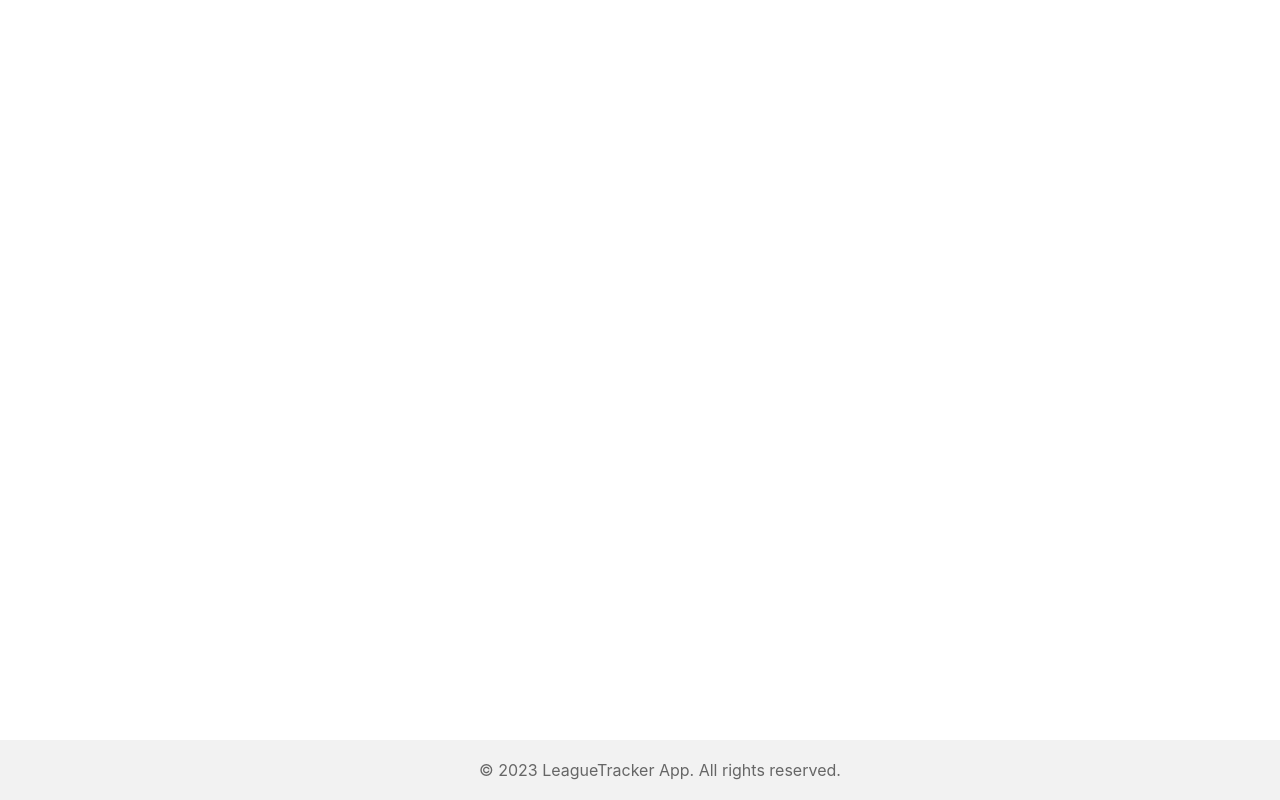
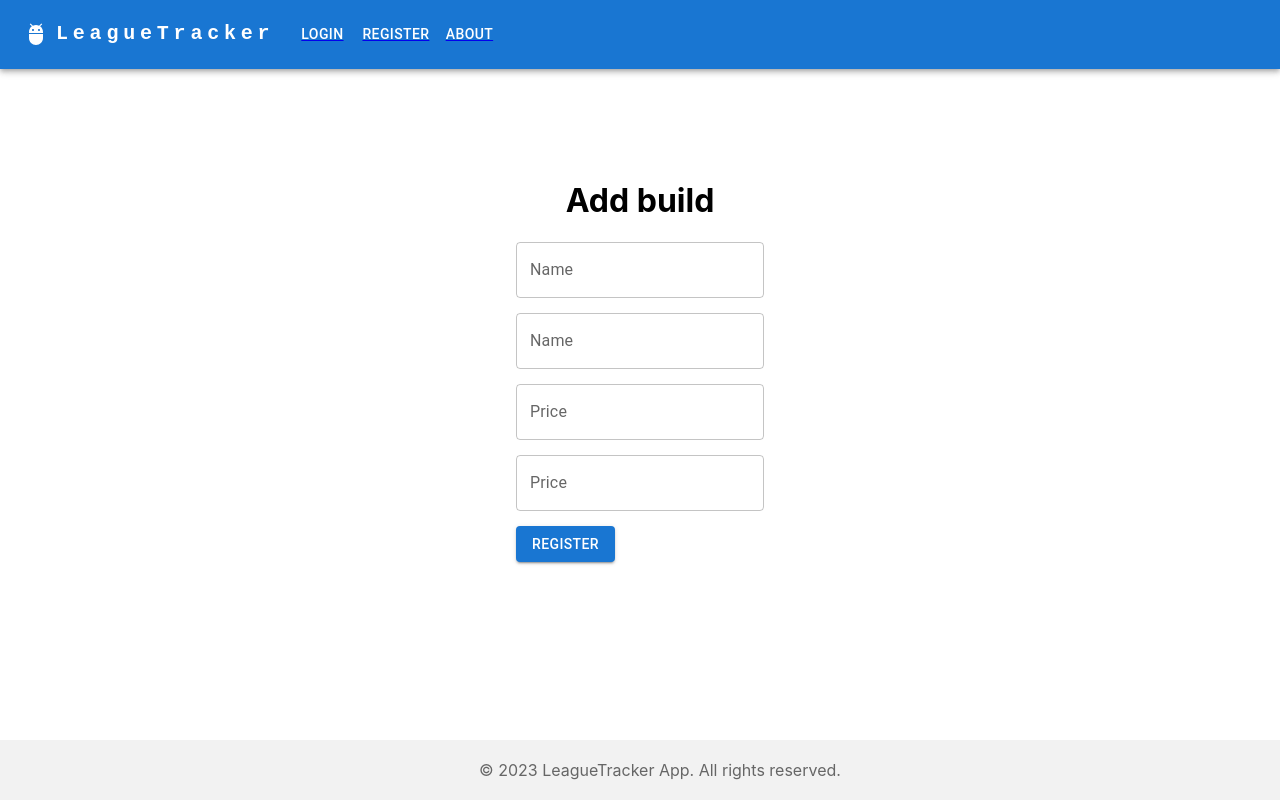
Before and after one commit to OresFCK/LeageTracker, a React (Create React App) app: page /addBuild in a window 1280 px wide. Built offline with nearby package versions, Linux system fonts and the light colour scheme.

Commit message:
needed forms

```diff
--- /dev/null
+++ b/src/forms/apis/formapi.js
@@ -0,0 +1,7 @@
+import axios from 'axios';
+
+const instance = axios.create({
+  baseURL: 'https://127.0.0.1:8000/api', // Replace with your API base URL
+});
+
+export default instance;
--- /dev/null
+++ b/src/forms/buildForm.js
@@ -0,0 +1,95 @@
+import  React, { useState } from 'react';
+import TextField from '@mui/material/TextField';
+import Button from '@mui/material/Button';
+import styled from 'styled-components';
+import axios from 'axios';
+import api from './apis/formapi'
+
+const Container = styled.div`
+  display: flex;
+  justify-content: center;
+  align-items: center;
+  height: 75vh;
+`;
+
+const FormContainer = styled.div`
+  text-align: center;
+`;
+
+const ItemForm = () => {
+    const [name, setName] = useState('');
+    const [items, setItems] = useState('');
+    const [cost, setCost] = useState('');
+    const [notes, setNotes] = useState('');
+
+    const handleSubmit = async (event) => {
+      event.preventDefault();
+
+      try {
+        const response = await api.post('/addBuild', {
+          name,
+          items,
+          cost,
+          notes,
+        });
+
+        console.log('Item added successfully');
+
+      } catch (error) {
+
+        console.error('Registration failed:', error);
+
+      }
+    };
+
+      return <Container>
+      <FormContainer>
+          <h1>Add build</h1>
+            <form onSubmit={handleSubmit}>
+
+              <TextField
+              value={name}
+              onChange={(event) => setName(event.target.value)}
+              sx={{display:'block', marginBottom:'15px'}}
+              id="outlined-basic"
+              label="Name"
+              variant="outlined"
+              />
+
+              <TextField
+              value={items}
+              onChange={(event) => setItems(event.target.value)}
+              sx={{display:'block', marginBottom:'15px'}}
+              id="outlined-basic"
+              label="Name"
+              variant="outlined"
+              />
+
+              <TextField
+              value={cost}
+              onChange={(event) => setCost(event.target.value)}
+              sx={{display:'block', marginBottom:'15px'}}
+              id="outlined-basic"
+              label="Price"
+              variant="outlined"
+              type='number'
+              />
+
+              <TextField
+              value={notes}
+              onChange={(event) => setNotes(event.target.value)}
+              sx={{display:'block', marginBottom:'15px'}}
+              id="outlined-basic"
+              label="Price"
+              variant="outlined"
+              type='number'
+              />
+
+              <Button sx={{display:'block', marginBottom:'15px'}} variant="contained" type='submit'>Register</Button>
+
+            </form>
+          </FormContainer>
+      </Container>
+  };
+
+  export default ItemForm;
--- /dev/null
+++ b/src/forms/itemForm.js
@@ -0,0 +1,72 @@
+import  React, { useState } from 'react';
+import TextField from '@mui/material/TextField';
+import Button from '@mui/material/Button';
+import styled from 'styled-components';
+import axios from 'axios';
+import api from './apis/formapi'
+
+const Container = styled.div`
+  display: flex;
+  justify-content: center;
+  align-items: center;
+  height: 50vh;
+`;
+
+const FormContainer = styled.div`
+  text-align: center;
+`;
+
+const ItemForm = () => {
+    const [name, setName] = useState('');
+    const [price, setPrice] = useState('');
+
+    const handleSubmit = async (event) => {
+      event.preventDefault();
+
+      try {
+        const response = await api.post('/addItem', {
+          name,
+          price,
+        });
+
+        console.log('Item added successfully');
+
+      } catch (error) {
+
+        console.error('Registration failed:', error);
+
+      }
+    };
+
+      return <Container>
+      <FormContainer>
+          <h1>Add item</h1>
+            <form onSubmit={handleSubmit}>
+
+              <TextField
+              value={name}
+              onChange={(event) => setName(event.target.value)}
+              sx={{display:'block', marginBottom:'15px'}}
+              id="outlined-basic"
+              label="Name"
+              variant="outlined"
+              />
+
+              <TextField
+              value={price}
+              onChange={(event) => setPrice(event.target.value)}
+              sx={{display:'block', marginBottom:'15px'}}
+              id="outlined-basic"
+              label="Price"
+              variant="outlined"
+              type='number'
+              />
+
+              <Button sx={{display:'block', marginBottom:'15px'}} variant="contained" type='submit'>Register</Button>
+
+            </form>
+          </FormContainer>
+      </Container>
+  };
+
+  export default ItemForm;
--- a/src/navigation/navbar.js
+++ b/src/navigation/navbar.js
@@ -6,6 +6,8 @@ import Login from "./pages/login"
 import Builds from "./pages/homecards/builds";
 import Profile from "./pages/homecards/profile";
 import History from "./pages/homecards/history";
+import ItemForm from "../forms/itemForm";
+import BuildForm from "../forms/buildForm";
 import { BrowserRouter, Routes, Route } from "react-router-dom";
 
 const Navbar = () => {
@@ -20,6 +22,8 @@ const Navbar = () => {
                 <Route path="profile" element={<Profile />} />
                 <Route path="history" element={<History />} />
                 <Route path="builds" element={<Builds />} />
+                <Route path="addItem" element={<ItemForm />} />
+                <Route path="addBuild" element={<BuildForm />} />
             </Route>
         </Routes>
     </BrowserRouter>
--- a/src/navigation/pages/homecards/builds.js
+++ b/src/navigation/pages/homecards/builds.js
@@ -1,9 +1,34 @@
 import React from 'react';
+import { useNavigate } from 'react-router-dom';
+import Button from '@mui/material/Button';
+import styled from 'styled-components';
+
+const Container = styled.div`
+  display: flex;
+  justify-content: center;
+  align-items: center;
+  height: 50vh;
+`;
 
 const Builds = () => {
-    return <div>
-      <h1>Builds</h1>;
-    </div>
+  const navigate = useNavigate();
+
+  const handleAddItem = () => {
+    navigate('/addItem');
+  };
+  const handleAddBuild = () => {
+    navigate('/addBuild');
   };
 
-  export default Builds;
+  return (
+    <div>
+    <h1>Builds/Items</h1>
+    <Container>
+      <Button sx={{marginLeft:'25px', marginRight:'25px'}} variant='contained' onClick={handleAddItem}>Go to Add Item Form</Button>
+      <Button sx={{marginLeft:'25px', marginRight:'25px'}} variant='contained' onClick={handleAddBuild}>Go to Add Build Form</Button>
+    </Container>
+    </div>
+  );
+};
+
+export default Builds;
--- a/src/navigation/pages/homecards/cards.js
+++ b/src/navigation/pages/homecards/cards.js
@@ -55,7 +55,7 @@ const OutlinedCard = () => {
           />
         <CardActions>
           <Button variant='contained' size="small" component={Link} to="/builds">
-            Create and edit your builds
+            Create and edit your builds/items
           </Button>
         </CardActions>
       </Card>
```
Also changed, not shown: src/forms/matchForm.js (added), src/forms/targetForm.js (added).
